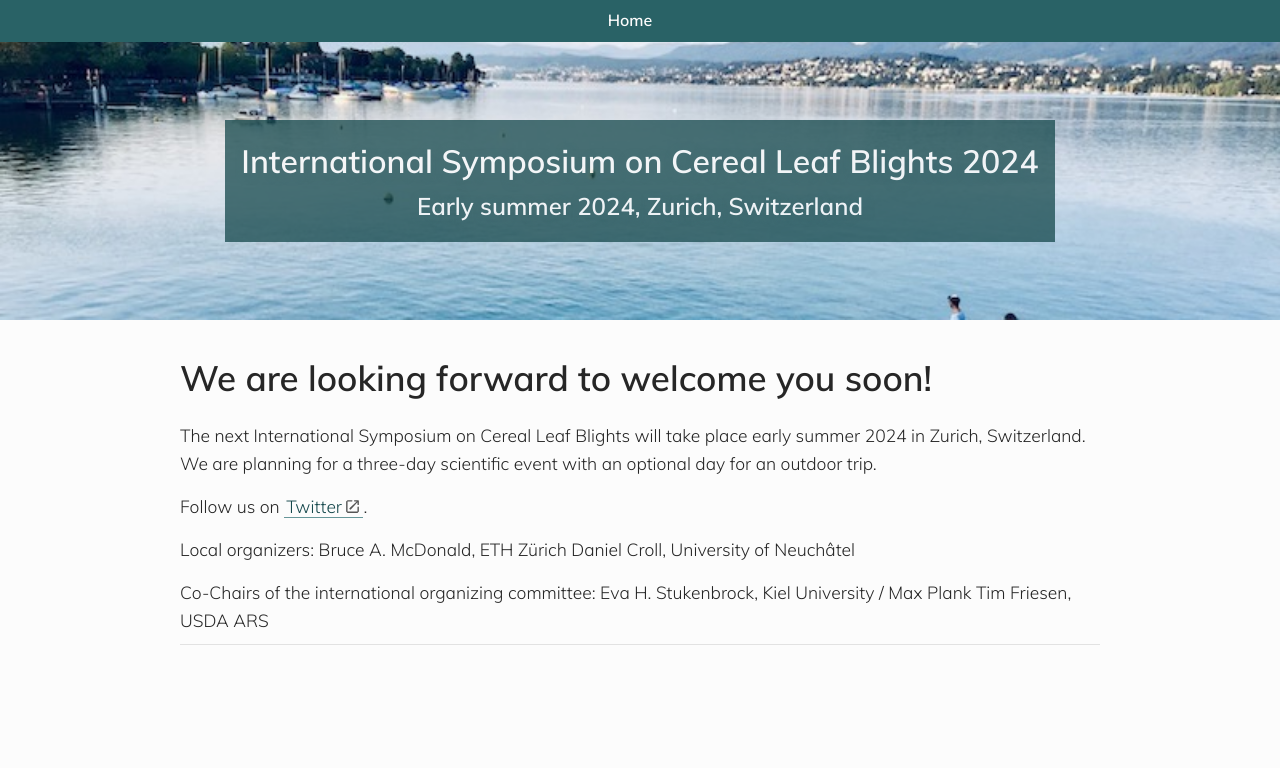
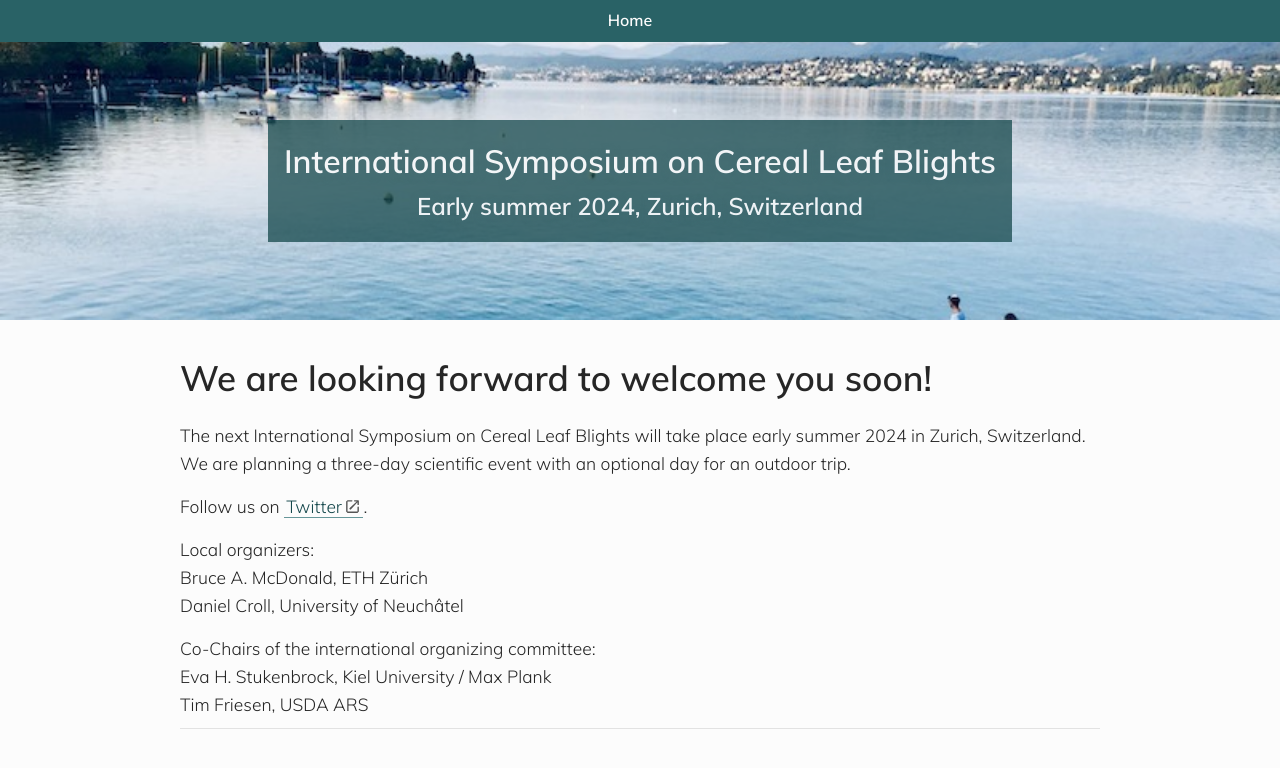
Before and after one commit to crolllab/isclb2024, a Jekyll site: the page built from index.md, in a window 1280 px wide. Shown: the top 768 px of the page. Built offline with Jekyll 4.4.1, drawn with Linux system fonts in a browser that asks for light colours; some web fonts are replaced.

Commit message:
updated description

```diff
--- a/_config.yml
+++ b/_config.yml
@@ -20,7 +20,7 @@
 description:       International Symposium on Cereal Leaf Blights 2024
 google_analytics:  UA-1217317-3
 baseurl: "" # the subpath of your site, e.g. /blog
-url: "https://www.pathogen-genomics.org" # the base hostname & protocol for your site, e.g. http://example.com
+url: "https://isclb2024.org" # the base hostname & protocol for your site, e.g. http://example.com
 
 social_links:
   twitter:         isclb2024
--- a/_layouts/default.html
+++ b/_layouts/default.html
@@ -46,7 +46,7 @@
     <header class="c-header">
       {% include navigation.html %}
       <div class="c-header__textbox">
-        <h1 class="c-header__heading">International Symposium on Cereal Leaf Blights 2024</h1>
+        <h1 class="c-header__heading">International Symposium on Cereal Leaf Blights</h1>
         <h2 class="c-header__subheading">Early summer 2024, Zurich, Switzerland</h2>
       </div>
     </header>
--- a/index.md
+++ b/index.md
@@ -2,12 +2,12 @@
 layout: default
 title: International Symposium on Cereal Leaf Blights 2024
 permalink: /
-description: International Symposium on Cereal Leaf Blights 2024
+description: International Symposium on Cereal Leaf Blights
 ---
 
 # We are looking forward to welcome you soon!
 
-The next International Symposium on Cereal Leaf Blights will take place early summer 2024 in Zurich, Switzerland. We are planning for a three-day scientific event with an optional day for an outdoor trip.
+The next International Symposium on Cereal Leaf Blights will take place early summer 2024 in Zurich, Switzerland. We are planning a three-day scientific event with an optional day for an outdoor trip.
 
 Follow us on [Twitter](https://twitter.com/isclb2024).
 
```
